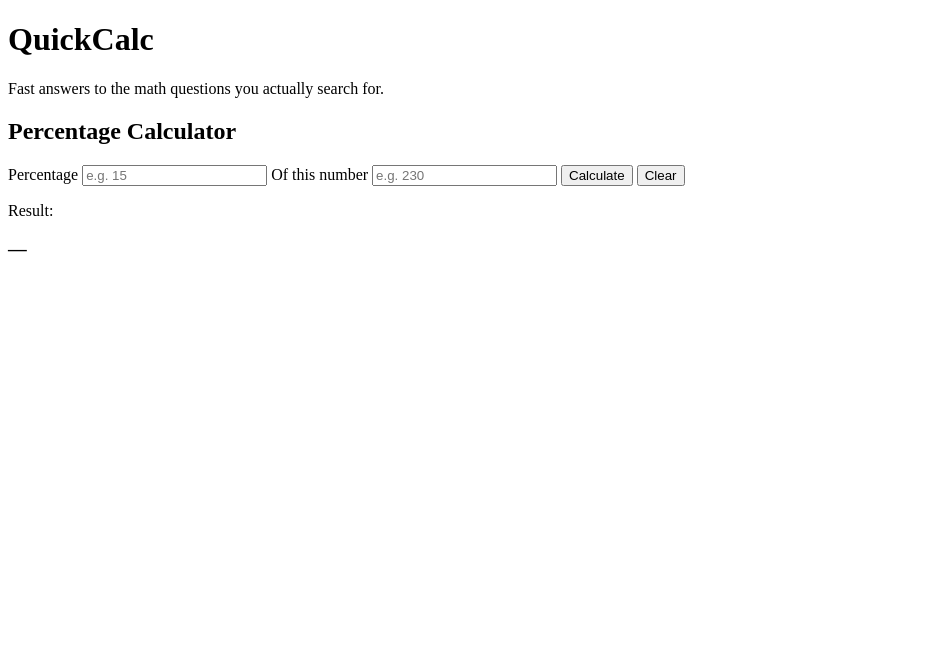
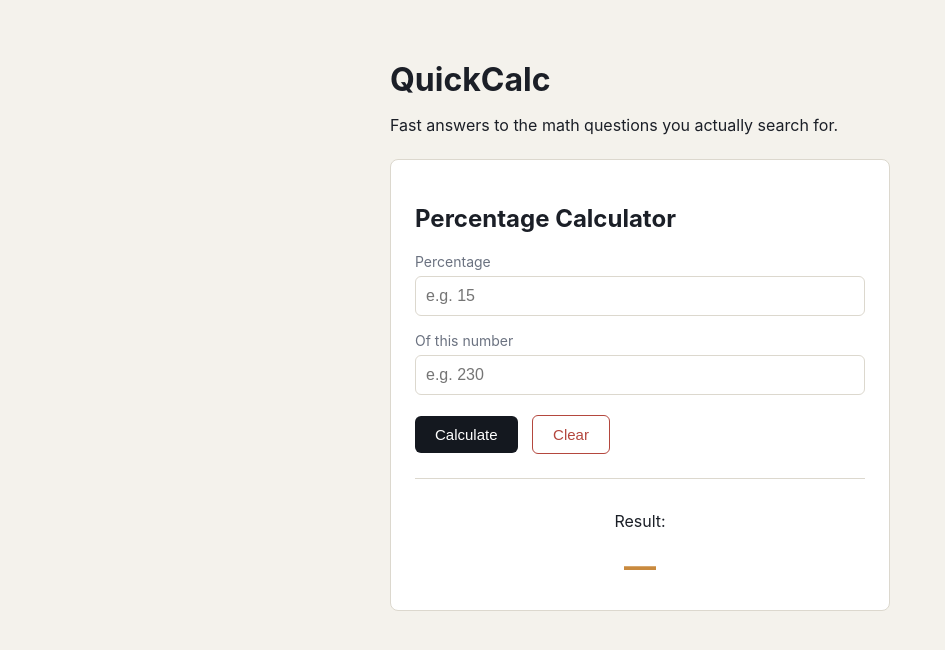
Before and after one commit to Ronak07-cell/solid-dollop, a plain HTML site: page index.html in a window 1280 px wide. Shown: the whole page, without its empty margins (0-945 px from the left). Drawn offline with Linux system fonts and the light colour scheme.

Commit message:
Add styling for calculator layout

```diff
--- a/index.html
+++ b/index.html
@@ -4,6 +4,79 @@
   <meta charset="UTF-8">
   <meta name="viewport" content="width=device-width, initial-scale=1.0">
   <title>QuickCalc — Percentage Calculator</title>
+    <style>
+    body {
+      font-family: -apple-system, sans-serif;
+      max-width: 500px;
+      margin: 60px auto;
+      padding: 0 20px;
+      background: #F4F2EC;
+      color: #1B1F27;
+    }
+
+    h1 {
+      margin-bottom: 4px;
+    }
+
+    .calculator {
+      background: white;
+      border: 1px solid #DCD8CE;
+      border-radius: 8px;
+      padding: 24px;
+      margin-top: 24px;
+    }
+
+    label {
+      display: block;
+      font-size: 14px;
+      color: #6B7280;
+      margin-top: 16px;
+      margin-bottom: 6px;
+    }
+
+    input {
+      width: 100%;
+      padding: 10px;
+      border: 1px solid #DCD8CE;
+      border-radius: 6px;
+      font-size: 16px;
+      box-sizing: border-box;
+    }
+
+    button {
+      margin-top: 20px;
+      margin-right: 10px;
+      padding: 10px 20px;
+      border: none;
+      border-radius: 6px;
+      font-size: 15px;
+      cursor: pointer;
+    }
+
+    #calculateBtn {
+      background: #14181F;
+      color: white;
+    }
+
+    #clearBtn {
+      background: transparent;
+      border: 1px solid #B4473E;
+      color: #B4473E;
+    }
+
+    .result {
+      margin-top: 24px;
+      padding-top: 16px;
+      border-top: 1px solid #DCD8CE;
+      text-align: center;
+    }
+
+    #resultValue {
+      font-size: 32px;
+      color: #C98A3E;
+      margin: 4px 0 0;
+    }
+  </style>
 </head>
 <body>
 
```
